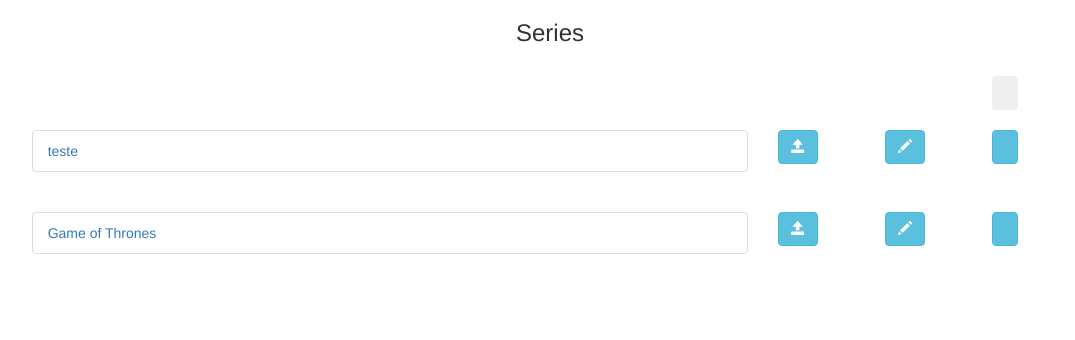
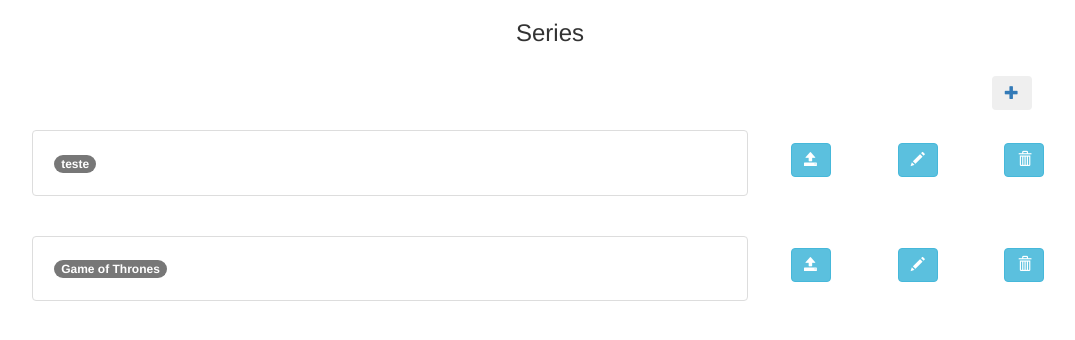
Before and after one commit to gmatheus66/Series-Crud, a Django app: page / in a window 1280 px wide. Shown: the top 340 px of the page, without its empty margins (90-1165 px from the left). Run offline with Django 3.2, Linux system fonts and the light colour scheme; data comes from the database, SQL or seed files in the repository; both versions use the stored data as it was after the commit; some libraries are stand-ins or nearby versions.

Commit message:
pequenascorreçoes

```diff
--- a/series/Series/templates/Series/index.html
+++ b/series/Series/templates/Series/index.html
@@ -14,7 +14,7 @@
 			<br/>
 				<a href="{% url 'serie' %}">
 					<button type="button" class="btn btn_success">
-						<span class="glyphicon ghyphicon-plus"></span>
+						<span class="glyphicon glyphicon-plus"></span>
 					</button>
 				</a>
 		</div>
@@ -23,33 +23,34 @@
 	{% for serie in serie_list %}
 		<div class="row">
 			<div class="col-md-1 col-xs-1 col-sm-1"></div>
-			<div class="col-md-7 col-xs-1">
+			<div class="col-md-7 col-xs-1" >
 				<ul class="list-group">
-					<li class="list-group-item">
-						<a href="{% url 'detail' serie.pk %}">{{ serie.title }}</a>
-						<span class="badge"></span>
+					<li class="list-group-item" style="padding: 3% 3%">
+						<a href="{% url 'detail' serie.pk %}"><span class="badge">
+							{{ serie.title }}
+						</span></a>
 					</li>
 				</ul>
 				<br>
 			</div>
-			<div class="col-md-1 col-xs-1 col-sm-1">
+			<div class="col-md-1 col-xs-1 col-sm-1" style="margin-left: 1%; margin-top: 1%;">
 				<a href="{% url 'detail' serie.pk %}">
 					<button type="button" class="btn btn-info">
 						<span class="glyphicon glyphicon-open"></span>
 					</button>
 				</a>
 			</div>
-			<div class="col-md-1 col-xs-1 col-sm-1">
+			<div class="col-md-1 col-xs-1 col-sm-1" style="margin-top: 1%;">
 				<a href="{% url 'edit' serie.pk %}">
 					<button type="button" class="btn btn-info">
 						<span class="glyphicon glyphicon-pencil"></span>
 					</button>
 				</a>
 			</div>
-			<div class="col-md-1">
+			<div class="col-md-1 col-xs-1 col-sm-1" style="margin-top: 1%">
 				<a href="{% url 'delete' serie.pk %}">
 					<button type="button" class="btn btn-info">
-						<span class="glyphicon ghyphicon-trash"></span>
+						<span class="glyphicon glyphicon-trash"></span>
 					</button>
 				</a>
 			</div>
```
Also changed, not shown: series/Series/templates/Series/serie-detail.html (+9 -2 lines), series/db.sqlite3.
